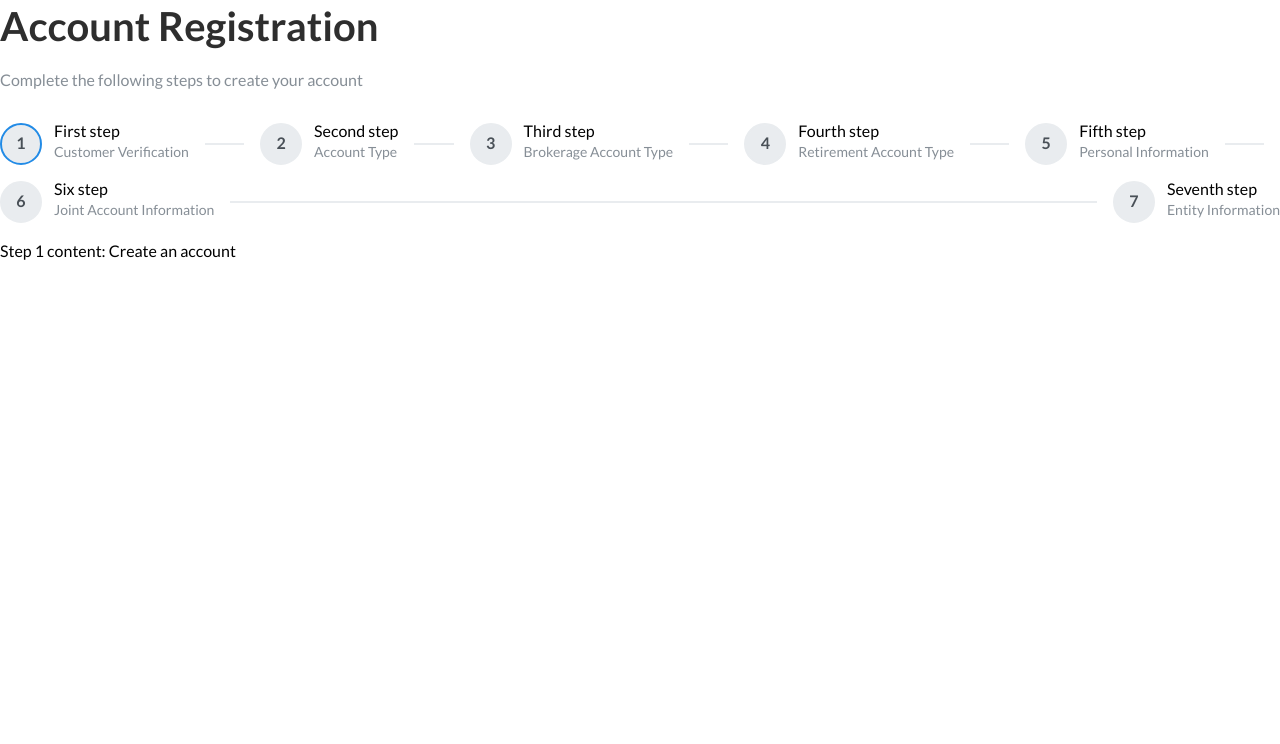
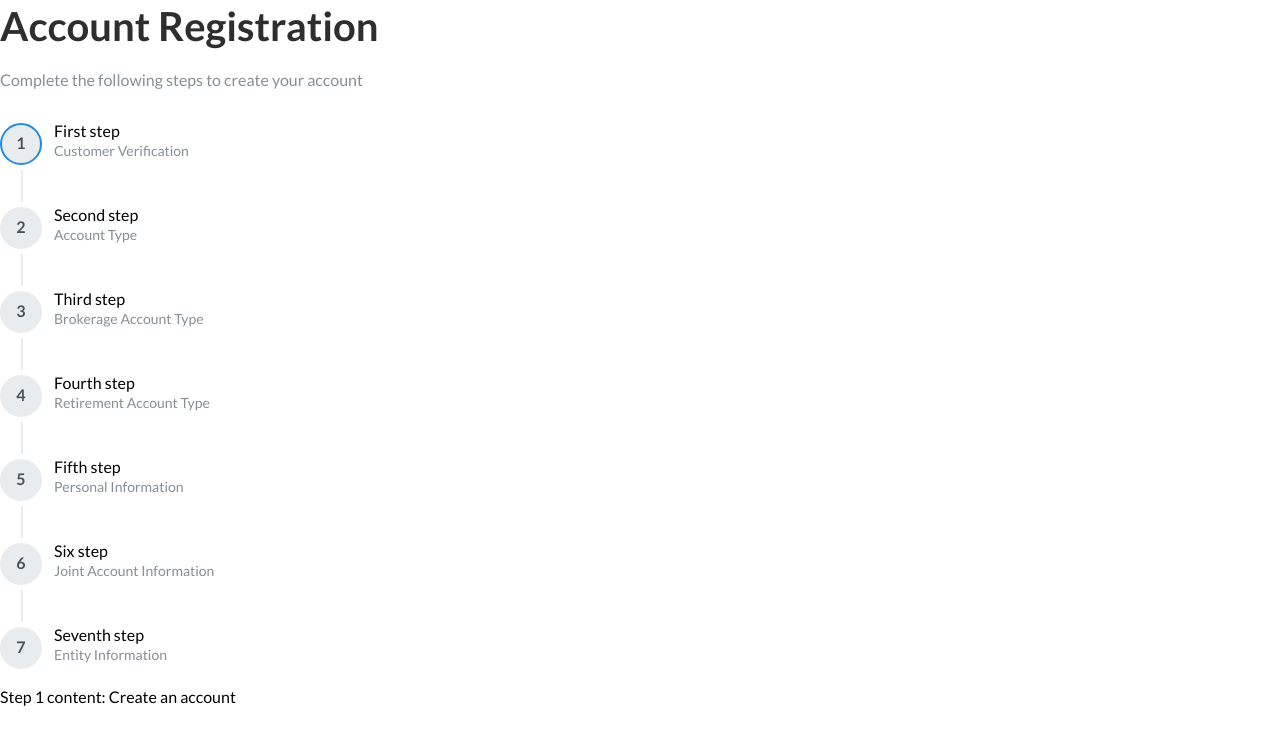
Before and after one commit to goodstripe/Alpha-Platform, a Next.js app: page /onboarding in a window 1280 px wide. Shown: the top 744 px of the page. Built offline with nearby package versions, Linux system fonts and the light colour scheme.

Commit message:
`Update Onboarding component to add orientation to Stepper component`

```diff
--- a/src/app/onboarding/page.tsx
+++ b/src/app/onboarding/page.tsx
@@ -17,7 +17,12 @@ const Onboarding = () => {
         </Text>
       </Stack>
 
-      <Stepper active={active} onStepClick={setActive} mt={30}>
+      <Stepper
+        active={active}
+        onStepClick={setActive}
+        mt={30}
+        orientation="vertical"
+      >
         <Stepper.Step label="First step" description="Customer Verification">
           Step 1 content: Create an account
         </Stepper.Step>
```
